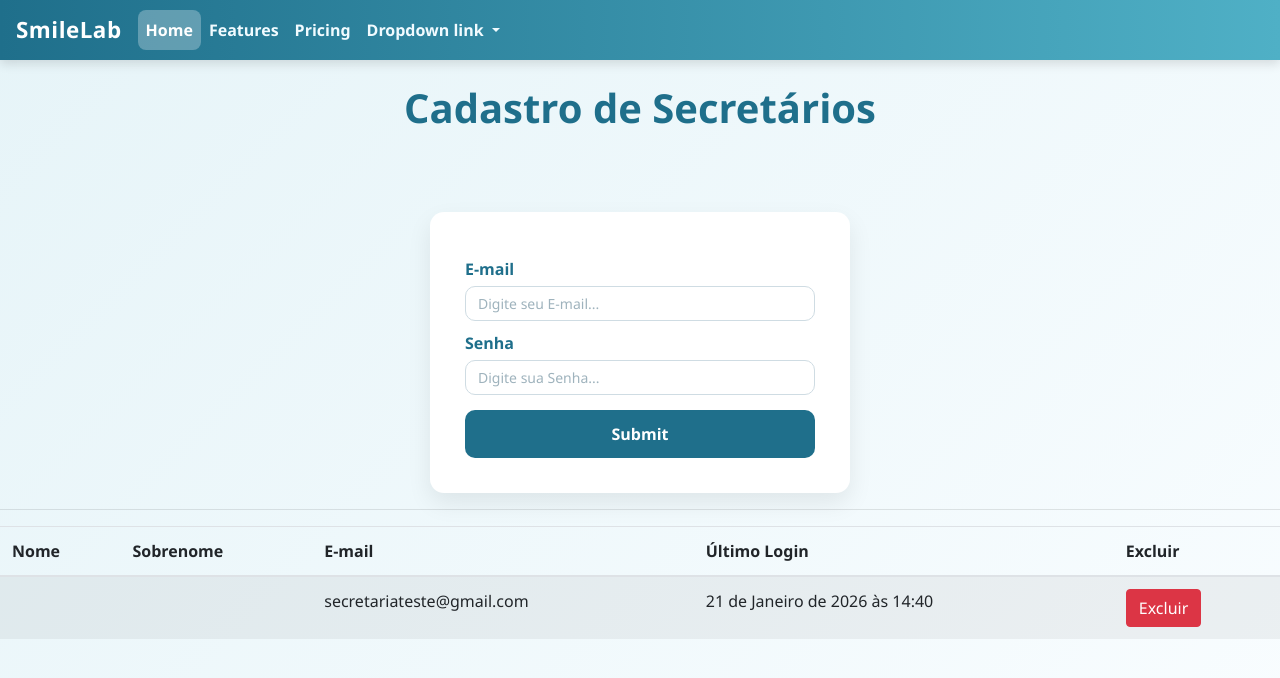
After one commit to AlissaGarcia/Clinica_SmileLab, a Django app: page /auth/cadastrar_secretarios/ in a window 1280 px wide. The commit adds this page. Shown: the top 678 px of the page. Run offline with Django 5.2, Linux system fonts and the light colour scheme; data comes from the database, SQL or seed files in the repository; both versions use the stored data as it was after the commit.

Commit message:
Criação da secretária

```diff
--- a/construct_SmileLab/roles.py
+++ b/construct_SmileLab/roles.py
@@ -3,7 +3,7 @@ from rolepermissions.roles import AbstractUserRole
 class Admin(AbstractUserRole):
     available_permissions = {
         'cadastrar_dentistas': True,
-        'cadastrar_secretaria': True,
+        'cadastrar_secretarios': True,
         'cadastrar_serviços': True,
         'cadastrar_paciente': True,
     }
@@ -17,7 +17,7 @@ class Dentista(AbstractUserRole):
         'ver_historico_paciente': True,
     }
 
-class Secretaria(AbstractUserRole):
+class Secretario(AbstractUserRole):
     available_permissions = {
         'cadastrar_paciente':True,
         'agendar_paciente': True,
--- a/usuarios/signals.py
+++ b/usuarios/signals.py
@@ -10,6 +10,6 @@ def define_permissoes(sender, instance, created, **kwargs):
         if instance.cargo == "D":
             assign_role(instance, "dentista")
         elif instance.cargo =="S":
-            assign_role(instance, 'secretaria')
+            assign_role(instance, 'secretario')
         elif instance.cargo =="A":
             assign_role(instance, 'admin')
--- /dev/null
+++ b/usuarios/templates/cadastrar_secretarios.html
@@ -0,0 +1,66 @@
+{% extends 'base.html' %}
+
+{% block 'body' %}
+<br>
+<h1>Cadastro de Secretários</h1>
+
+    {% if messages %}
+
+        <br>
+        {% for message in messages  %}
+
+        <div class="alert {{message.tags}}">{{message}}</div>
+
+        {% endfor %}
+
+    {% endif %}
+
+<div class = "container">
+
+    <form action = "{% url 'cadastrar_secretarios' %}" method="POST"> {% csrf_token %}
+        <label>E-mail</label>
+        <input type="email" placeholder="Digite seu E-mail..." name="email" class="form-control">
+
+        <br>
+        <label>Senha</label>
+        <input type="password" placeholder="Digite sua Senha..." name="senha" class="form-control">
+        <br>
+        <input type="submit" class="btn btn-success">
+        <br>
+    </form>
+
+</div>
+
+ <hr>
+
+ <table class="table table-striped">
+  <thead>
+    <tr>
+      <th scope="col">Nome</th>
+      <th scope="col">Sobrenome</th>
+      <th scope="col">E-mail</th>
+      <th scope="col">Último Login</th>
+      <th scope="col">Excluir</th>
+    </tr>
+  </thead>
+  <tbody>
+    {%for secretario in secretarios %}
+    <tr>
+      <th scope="row">{{secretario.first_name}}</th>
+        <td>{{secretario.last_name}}</td>
+        <td>{{secretario.email}}</td>
+        <td>{% if not secretario.last_login %}
+                Nunca logou
+            {% else %}
+                 {{secretario.last_login}}
+            {% endif %}
+
+           </td>
+        <td><a href="{%url 'excluir_usuario' secretario.id %}" class="btn btn-danger">Excluir</a></td>
+    </tr>
+    {% endfor %}
+  </tbody>
+</table>
+
+
+{% endblock %}
--- a/usuarios/templates/login.html
+++ b/usuarios/templates/login.html
@@ -3,6 +3,8 @@
 {% block 'body' %}
 
 <div class = "container">
+
+    <h1>Login</h1>
 
     <form action = "{% url 'login' %}" method="POST"> {% csrf_token %}
         <br>
--- a/usuarios/urls.py
+++ b/usuarios/urls.py
@@ -3,6 +3,7 @@ from django.urls import path
 from . import views
 urlpatterns = [
     path('cadastrar_dentistas/', views.cadastrar_dentistas, name='cadastrar_dentistas'),
+    path('cadastrar_secretarios/', views.cadastrar_secretarios, name='cadastrar_secretarios'),
     path('login/', views.login, name="login"),
     path('sair/', views.logout, name = "sair"),
     path('excluir_usuario/<str:id>/', views.excluir_usuario, name="excluir_usuario")
--- a/usuarios/views.py
+++ b/usuarios/views.py
@@ -58,5 +58,38 @@ def excluir_usuario(request, id):
     messages.add_message(request, messages.SUCCESS, 'Dentista Excluido com Sucesso!')
     return redirect(reverse('cadastrar_dentistas'))
 
+@has_permission_decorator('cadastrar_secretarios')
+def cadastrar_secretarios(request):
+    if request.method == "GET":
+        secretarios = Users.objects.filter(cargo="S")
+        return render(request, 'cadastrar_secretarios.html', {'secretarios':secretarios})
+    if request.method == "POST":
+        email = request.POST.get('email')
+        senha = request.POST.get('senha')
+
+        user = Users.objects.filter(email=email)
+        if user.exists():
+
+
+            messages.add_message(request, messages.ERROR, 'Esse email já existe!')
+            return redirect(reverse('cadastrar_secretarios'))
+
+        user = Users.objects.create_user(username=email, email=email, password=senha, cargo='S')
+
+        messages.add_message(request, messages.SUCCESS, 'Secretário(a) Criado com Sucesso!')
+        return redirect(reverse('cadastrar_secretarios'))
+
+
+
+
+
+@has_permission_decorator('cadastrar_secretario')
+def excluir_usuario(request, id):
+    secretario= get_object_or_404(Users, id=id)
+    secretario.delete()
+    messages.add_message(request, messages.SUCCESS, 'Secretário(a) Excluido com Sucesso!')
+    return redirect(reverse('cadastrar_secretarios'))
+
+
 
 # Create your views here.
```
Also changed, not shown: db.sqlite3.
